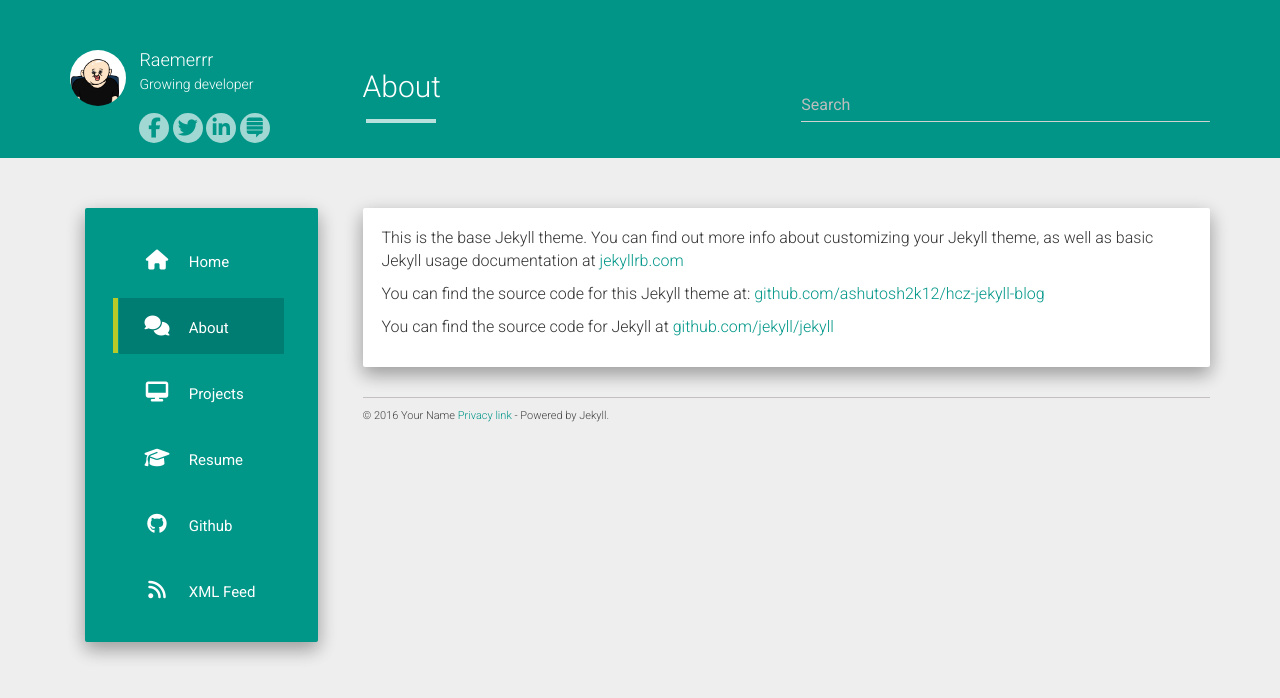
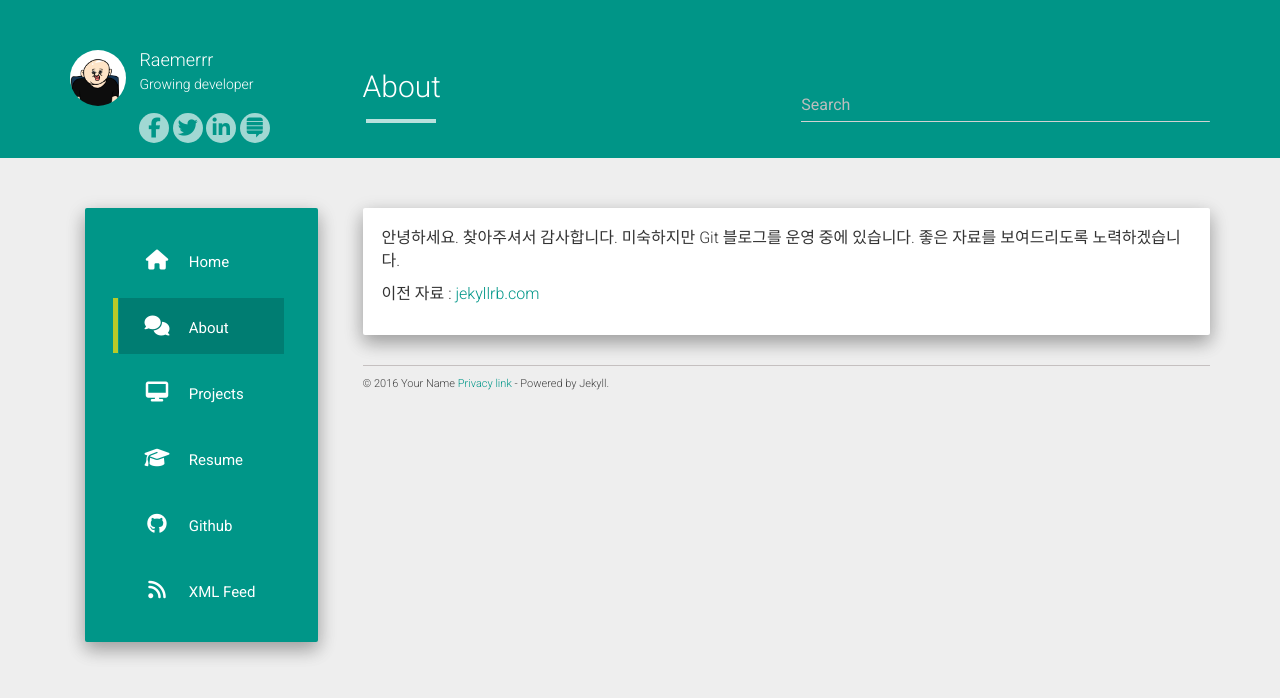
Before and after one commit to Raemerrr/raemerrr.github.io, a Jekyll site: the page built from about.md, in a window 1280 px wide. Shown: the top 698 px of the page. Built offline with Jekyll 4.4.1, drawn with Linux system fonts in a browser that asks for light colours; nearby versions of some CDN libraries.

Commit message:
Update about.md

```diff
--- a/about.md
+++ b/about.md
@@ -4,8 +4,8 @@ title: About
 permalink: /about/
 ---
 
-This is the base Jekyll theme. You can find out more info about customizing your Jekyll theme, as well as basic Jekyll usage documentation at [jekyllrb.com](http://jekyllrb.com/)
+안녕하세요. 찾아주셔서 감사합니다.
+미숙하지만 Git 블로그를 운영 중에 있습니다.
+좋은 자료를 보여드리도록 노력하겠습니다.
 
-You can find the source code for this Jekyll theme at: [github.com/ashutosh2k12/hcz-jekyll-blog](https://github.com/ashutosh2k12/hcz-jekyll-blog)
-
-You can find the source code for Jekyll at [github.com/jekyll/jekyll](https://github.com/jekyll/jekyll)
+이전 자료 : [jekyllrb.com](https://blog.naver.com/rkdfoals/)
```
